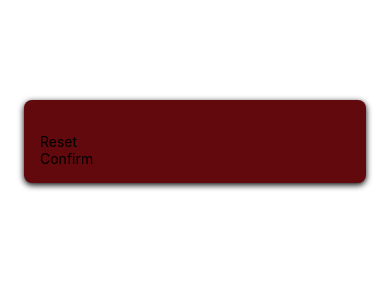
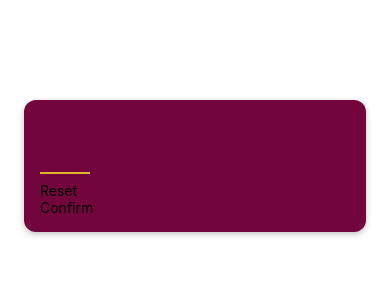
Before and after one commit to Sebek1992/Mini-game-app, a React Native app: screen / in a window 390 px wide. Shown: the top 300 px of the page. Built offline with nearby package versions, Linux system fonts and the light colour scheme.

Commit message:
Configuring the TextInput Field

```diff
--- a/screens/StartGameScreen.js
+++ b/screens/StartGameScreen.js
@@ -4,7 +4,7 @@
 function StartGameScreen() {
   return (
     <View style={styles.inputContainer}>
-      <TextInput />
+      <TextInput style={styles.numberInput} maxLength={2} />
       <PrimaryButton>Reset</PrimaryButton>
       <PrimaryButton>Confirm</PrimaryButton>
     </View>
@@ -18,12 +18,23 @@
     marginTop: 100,
     marginHorizontal: 24,
     padding: 16,
-    backgroundColor: "#61090c",
-    borderRadius: 8,
+    backgroundColor: "#72063c",
+    borderRadius: 12,
     elevation: 4,
     shadowColor: "black",
     shadowOffset: { width: 0, height: 2 },
     shadowRadius: 6,
-    shadowOpacity: 1,
+    shadowOpacity: 0.25,
+  },
+  numberInput: {
+    height: 50,
+    width: 50,
+    fontSize: 32,
+    borderBottomColor: "#ddb52f",
+    borderBottomWidth: 2,
+    color: "#ddb52f",
+    marginVertical: 8,
+    fontWeight: "bold",
+    textAlign: "center",
   },
 });
```
